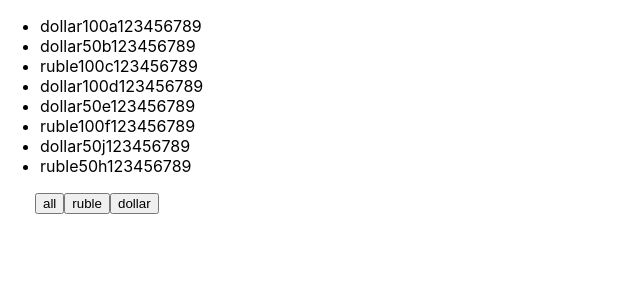
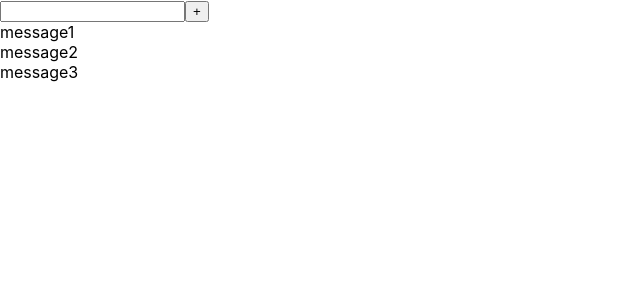
Before and after one commit to SandraYushko/mikrotaski, a React (Create React App) app: page / in a window 1280 px wide. Shown: the top 300 px of the page, without its empty margins (0-640 px from the left). Built offline with nearby package versions, Linux system fonts and the light colour scheme.

Commit message:
Mikrotaski 06-01 Input

```diff
--- a/src/App.tsx
+++ b/src/App.tsx
@@ -1,35 +1,27 @@
 import React, {useState} from 'react';
 import './App.css';
-import {NewComponent} from "./NewComponent";
+import FullInput from './Components/FullInput';
 
-export type FilterType='all'|'ruble'|'dollar'
+
 export const App = () => {
-    const [money, setMoney] = useState([
-        {banknote: "dollar", nominal: 100, number: "a123456789"},
-        {banknote: "dollar", nominal: 50, number: "b123456789"},
-        {banknote: "ruble", nominal: 100, number: "c123456789"},
-        {banknote: "dollar", nominal: 100, number: "d123456789"},
-        {banknote: "dollar", nominal: 50, number: "e123456789"},
-        {banknote: "ruble", nominal: 100, number: "f123456789"},
-        {banknote: "dollar", nominal: 50, number: "j123456789"},
-        {banknote: "ruble", nominal: 50, number: "h123456789"}
+    const [message, setMessage] = useState([
+        {message: "message1"},
+        {message: "message2"},
+        {message: "message3"},
     ])
 
-const [knopka, setKnopka]=useState<FilterType>("all")
-    let currentMoney = money
-    if (knopka==='dollar') {
-        currentMoney= money.filter(filteredMoney => filteredMoney.banknote === "dollar")
-    }
-    if (knopka==='ruble') {
-        currentMoney = money.filter(filteredMoney => filteredMoney.banknote === "ruble")
-    }
-
-    let onClickHandler = (filter: FilterType) => {
-        setKnopka(filter)
-        }
-
-
+function addMessage (title: string) {
+      let newMessages = [{message:title}, ...message ]
+      setMessage(newMessages)
+}
     return (
-       <NewComponent currentMoney={currentMoney} onClickHandler={onClickHandler}/>
+        <div className={"App"}>
+           <FullInput addMessage={addMessage}/>
+            {message.map((el,index) => {
+                return (
+                    <div key={index}>{el.message}</div>
+                )
+            })}
+        </div>
     )
 }
--- /dev/null
+++ b/src/Components/FullInput.tsx
@@ -0,0 +1,32 @@
+import React, {ChangeEvent, KeyboardEvent, useState} from 'react';
+
+type FullInputPropsType = {
+    addMessage: (title:string)=>void
+}
+
+const FullInput = (props: FullInputPropsType) => {
+    let [title, setTitle]=useState('')
+
+    const onChangeInputHandler = (event: ChangeEvent<HTMLInputElement>) => {setTitle(event.currentTarget.value)}
+    const onClickButtonHandler = () => {
+        props.addMessage(title)
+        setTitle('')
+    }
+
+    return (
+        <div>
+            <input
+                value={title}
+                onChange={onChangeInputHandler}
+                onKeyDown={(event:KeyboardEvent<HTMLInputElement>) => {
+                    if (event.key === "Enter") {
+                        onClickButtonHandler()
+                    }
+                }}
+            />
+            <button onClick={onClickButtonHandler}>+</button>
+        </div>
+    );
+};
+
+export default FullInput;
--- a/src/NewComponent.tsx
+++ /dev/null
@@ -1,40 +0,0 @@
-import React from 'react';
-import {FilterType} from "./App";
-
-type NewComponentPropsType = {
-    currentMoney: Array<MoneyType>
-    onClickHandler: (filter:FilterType)=>void
-}
-
-type MoneyType = {
-    banknote: string
-    nominal: number,
-    number: string
-}
-
-
-
-export const NewComponent = (props: NewComponentPropsType) => {
-
-
-    return (
-        <div>
-            <ul>
-                {props.currentMoney.map((objFromMoneyArr, index) => {
-                    return (
-                        <li key={index}>
-                            <span>{objFromMoneyArr.banknote}</span>
-                            <span>{objFromMoneyArr.nominal}</span>
-                            <span>{objFromMoneyArr.number}</span>
-                        </li>
-                    )
-                })}
-            </ul>
-            <div style={{marginLeft: 35}}>
-                <button onClick={() => props.onClickHandler('all')}>all</button>
-                <button onClick={() => props.onClickHandler('ruble')}>ruble</button>
-                <button onClick={() => props.onClickHandler('dollar')}>dollar</button>
-            </div>
-        </div>
-    )
-}
```
